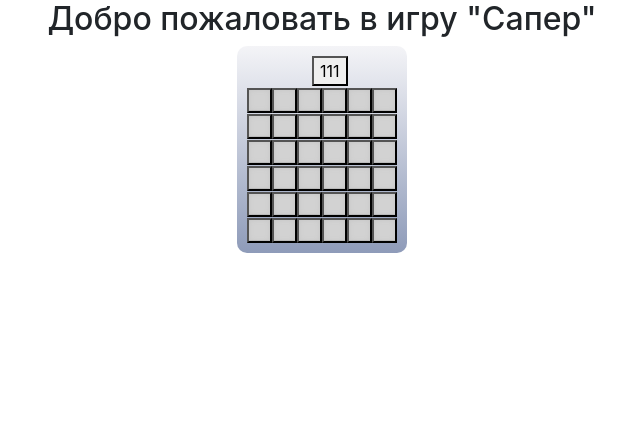
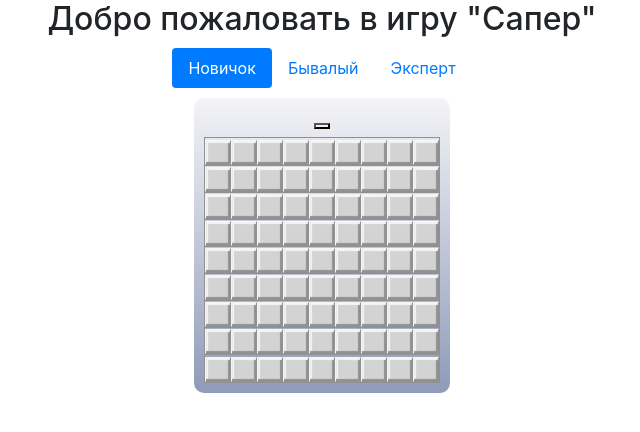
Before and after one commit to Lanven/Sapper_game_react, a React (Create React App) app: page / in a window 1280 px wide. Shown: the top 432 px of the page, without its empty margins (318-958 px from the left). Built offline with nearby package versions, Linux system fonts and the light colour scheme; some icons are missing.

Commit message:
commit dev

```diff
--- a/public/index.html
+++ b/public/index.html
@@ -15,6 +15,7 @@
       user's mobile device or desktop. See https://developers.google.com/web/fundamentals/web-app-manifest/
     -->
     <link rel="manifest" href="%PUBLIC_URL%/manifest.json" />
+    <link href="//netdna.bootstrapcdn.com/bootstrap/3.0.0/css/bootstrap-glyphicons.css" rel="stylesheet">
     <!--
       Notice the use of %PUBLIC_URL% in the tags above.
       It will be replaced with the URL of the `public` folder during the build.
@@ -28,7 +29,7 @@
   </head>
   <body>
     <noscript>You need to enable JavaScript to run this app.</noscript>
-    <div id="root" oncontextmenu="return false;"></div>
+    <div id="root" class="game" oncontextmenu="return false;"></div>
     <!--
       This HTML file is a template.
       If you open it directly in the browser, you will see an empty page.
--- a/src/Board.tsx
+++ b/src/Board.tsx
@@ -17,14 +17,19 @@ type ComponentProps = Partial<MappedStateToProps> & Props;
 
 class Board extends Component <ComponentProps> {
 
-    renderCell(row: any, call: any) {
+     clickCellEvent(event: MouseEvent, row: number, call: number, isOpen: boolean, isFlag: boolean) {
+        let button = event.button;
 
-        const isOpen: boolean = this.props.state.list[row][call].isOpen;
-        const isFlag: boolean = this.props.state.list[row][call].isFlag;
-        const isLastClick: boolean = this.props.state.list[row][call].isLastClick;
-        const isBomb = this.props.state.bombsList ? (this.props.state.bombsList.indexOf(Math.round((row)*this.props.state.height + call + 1)) !== -1) : false;
+        if (!this.props.state.bombsList) {
+            this.props.dispatch(
+                {
+                    type: "FILL_BOARD",
+                    row: row,
+                    call: call
+                }
+            )
+        }
 
-        let changeCell = (button: number) => {
         if (button === 2 && !isOpen) {
             this.props.dispatch(
                 {
@@ -44,26 +49,13 @@ class Board extends Component <ComponentProps> {
                 }
             )
         }
-        }
+    };
 
-        let clickCellEvent = (event: MouseEvent) => {
-            let button = event.button;
-
-            if (!this.props.state.bombsList) {
-                Promise.resolve(this.props.dispatch(
-                    {
-                        type: "FILL_BOARD",
-                        row: row,
-                        call: call
-                    }
-                )).then(
-                    () => changeCell(button)
-                )
-            } else {
-                changeCell(button);
-            }
-
-        };
+    renderCell(row: any, call: any) {
+        const isOpen: boolean = this.props.state.list[row][call].isOpen;
+        const isFlag: boolean = this.props.state.list[row][call].isFlag;
+        const isLastClick: boolean = this.props.state.list[row][call].isLastClick;
+        const isBomb = this.props.state.bombsList ? (this.props.state.bombsList.indexOf(Math.round((row)*this.props.state.height + call + 1)) !== -1) : false;
 
         return <Cell
             value={this.props.state.list[row][call].value}
@@ -71,7 +63,7 @@ class Board extends Component <ComponentProps> {
             isFlag={isFlag}
             isBomb={isBomb}
             isLastClick={isLastClick}
-            onMouseDown={clickCellEvent}
+            onMouseDown={(e: any) => this.clickCellEvent(e, row, call, isOpen, isFlag)}
         />
     }
 
@@ -79,10 +71,10 @@ class Board extends Component <ComponentProps> {
         const list: number[][] = this.props.state.list;
 
         return (
-            <div>
+            <div className="container">
                 {
                     list.map((row, i) => (
-                        <div key={i}>
+                        <div className="column" key={i}>
                             {
                                 row.map((col, j) => (
                                     this.renderCell(i, j)
--- a/src/Cell.tsx
+++ b/src/Cell.tsx
@@ -1,4 +1,5 @@
 import React, {Component} from "react";
+import {Button} from 'react-bootstrap'
 
 interface MyState {
   onMouseDown: any,
@@ -14,6 +15,7 @@ class Cell extends Component <MyState> {
     const classNames = ['cell'];
     if (this.props.isOpen) {
       classNames.push('opened');
+      classNames.push('color'+this.props.value);
     }
     if (this.props.isBomb) {
       classNames.push('bomb');
@@ -25,14 +27,15 @@ class Cell extends Component <MyState> {
       classNames.push('lastClick');
     }
 
-    return <button className={classNames.join(' ')}
-                   onMouseDown={this.props.onMouseDown}
+    return <Button variant="light" className={classNames.join(' ')}
+                   disabled={this.props.isOpen}
+                   onMouseDown={(e: any) => this.props.onMouseDown(e)}
     >
       {
         this.props.isOpen &&
         this.props.value
       }
-    </button>
+    </Button>
   }
 }
 
--- a/src/Game.tsx
+++ b/src/Game.tsx
@@ -3,7 +3,7 @@ import Board from "./Board";
 import {connect} from "react-redux";
 
 import 'bootstrap/dist/css/bootstrap.min.css';
-import {Container, Row, Col} from 'react-bootstrap'
+import {Container, Row, Col, Nav} from 'react-bootstrap'
 
 interface Props {
     dispatch: any,
@@ -18,26 +18,89 @@ type ComponentProps = Partial<MappedStateToProps> & Props;
 
 class Game extends Component <ComponentProps> {
 
+    setGamesParams (height: number, width: number, complexity: number) {
+        this.props.dispatch(
+            {
+                type: "SET_GAME_PARAMS",
+                height: height,
+                width: width,
+                complexity: complexity
+            }
+        );
+
+        this.props.dispatch(
+            {
+                type: "GENERATE_NEW_BOARD"
+            }
+        )
+
+    }
 
 
 
     render() {
+        return(
+            <div>
+                <Nav fill variant="pills" defaultActiveKey="beginner" className="menuButtons">
+                    <Nav.Item>
+                        <Nav.Link eventKey="beginner"
+                                  onClick={() => this.setGamesParams(9,9,10)}>
+                            Новичок
+                        </Nav.Link>
+                    </Nav.Item>
+                    <Nav.Item>
+                        <Nav.Link eventKey="experienced"
+                                  onClick={() => this.setGamesParams(16,16,40)}>
+                            Бывалый
+                        </Nav.Link>
+                    </Nav.Item>
+                    <Nav.Item>
+                        <Nav.Link eventKey="expert"
+                                  onClick={() => this.setGamesParams(16,30,99)}>
+                            Эксперт
+                        </Nav.Link>
+                    </Nav.Item>
+                </Nav>
 
-        return(
-            <div className='board'>
-                <Container>
-                    <Row>
+                <div className='board'>
+                    <Row className="row_header">
                         <Col xs={4}></Col>
                         <Col xs={4}>
-                            <button>111</button>
+                            <button
+                                onClick={ () =>
+                                    this.props.dispatch(
+                                        {
+                                            type: "GENERATE_NEW_BOARD"
+                                        }
+                                    )
+                                }
+                                className="glyphicon glyphicon-refresh">
+                            </button>
                         </Col>
                         <Col xs={4}></Col>
+                    </Row>
 
-                    </Row>
-                </Container>
-                <Board onContextMenu="return false;"/>
+                    <div className="board_container">
+                        <Board onContextMenu="return false;"/>
+                    </div>
+                    <Container>
+                        <Row>
+                            <Col xs={12}>
+                                <div>
+                                    {
+                                        this.props.state.statusGame === 2 &&
+                                            <span>Вы выиграли</span>
+                                    }
+                                    {
+                                        this.props.state.statusGame === 1 &&
+                                            <span>Вы проиграли</span>
+                                    }
+                                </div>
+                            </Col>
+                        </Row>
+                    </Container>
+                </div>
             </div>
-
         )
     }
 }
--- a/src/index.css
+++ b/src/index.css
@@ -12,8 +12,15 @@ code {
     monospace;
 }
 
-h2 {
+.game {
   text-align: center;
+  margin: auto;
+  width: fit-content;
+}
+
+.menuButtons {
+  margin: 10px auto;
+  width: fit-content;
 }
 
 .board {
@@ -25,28 +32,61 @@ h2 {
   width: fit-content;
 }
 
-.cell {
+.row_header {
+  padding-bottom: 5px;
+}
+
+.container {
+  display: table;
+  border-collapse:collapse
+
+}
+.column {
+  display:table-row;
+  border: 1px solid #929191;
+}
+
+.cell, .cell:active, .cell:hover {
   height: 25px;
   width: 25px;
   vertical-align: middle;
-  background: rgb(236, 234, 234) linear-gradient(rgb(210, 210, 210) 95%, rgb(146, 146, 146));
   outline: none;
-  -webkit-box-shadow: inset 0px 0px 5px #c5c5c5;
-  -moz-box-shadow: inset 0px 0px 5px #c5c5c5;
-  box-shadow: inset 0px 0px 5px #c5c5c5;
+  display: table-cell;
+  box-shadow: inset 0px -2px 1px #929191, inset 2px 2px 1px #f5f5f5, inset -2px 0px 1px #929191 !important;
+  background: lightgray;
+  border-radius: 0;
+  border-bottom: 1px solid #929191;
+  border-right: 1px solid #929191;
+  border-left: 1px solid #f5f5f5;
+  border-top: 1px solid #f5f5f5;
 }
+
 
 .cell.flag {
   background: #888585 url("flag.png") no-repeat;
   background-size: cover;
 }
 
-.cell.opened {
-  background-color: #efebeb;
-  background-image: none;
-  webkit-box-shadow: none;
-  -moz-box-shadow: none;
-  box-shadow: none;
+.cell.opened, .cell.opened:hover {
+  background: #efebeb;
+  box-shadow: 0 0 0 1px #ddd inset, 0 0px 0px #fff !important;
+  border: 1px solid #929191;
+}
+
+.cell.opened.color1 {
+  color: blue;
+}
+
+.cell.opened.color2 {
+  color: green;
+}
+
+.cell.opened.color3 {
+  color: red;
+}
+
+.cell.opened.color4 {
+  color: darkblue;
 }
 
 .cell.opened.bomb {
--- a/src/index.tsx
+++ b/src/index.tsx
@@ -11,30 +11,17 @@ import * as serviceWorker from './serviceWorker';
 import {createStore} from "redux";
 import reducerCases from "./reducer";
 
-const store = createStore(reducerCases, {},
+const store = createStore(reducerCases, {statusGame: 0},
     (window as any).__REDUX_DEVTOOLS_EXTENSION_COMPOSE__ && (window as any).__REDUX_DEVTOOLS_EXTENSION_COMPOSE__());
 
 store.dispatch(
     {
-        type: "SET_HEIGHT",
-        value: 6
+        type: "SET_GAME_PARAMS",
+        height: 9,
+        width: 9,
+        complexity: 10
     }
 )
-
-store.dispatch(
-    {
-        type: "SET_WIDTH",
-        value: 6
-    }
-)
-
-store.dispatch(
-    {
-        type: "SET_COMPLEXITY",
-        value: 6
-    }
-)
-
 store.dispatch(
     {
         type: "GENERATE_NEW_BOARD"
--- a/src/reducer.tsx
+++ b/src/reducer.tsx
@@ -2,14 +2,8 @@ const reducerCases = (state: any, action: any) => {
     let newState = Object.assign({}, state);
 
     switch (action.type) {
-        case 'SET_HEIGHT':
-            newState = {...state, height: action.value};
-            break;
-        case  'SET_WIDTH':
-            newState = {...state, width: action.value};
-            break;
-        case 'SET_COMPLEXITY':
-            newState = {...state, complexity: action.value};
+        case 'SET_GAME_PARAMS':
+            newState = {...state, height: action.height, width: action.width, complexity: action.complexity};
             break;
         case 'CLICK_CELL_FLAG': {
             state.list[action.row][action.call].isFlag = !state.list[action.row][action.call].isFlag;
@@ -21,12 +15,14 @@ const reducerCases = (state: any, action: any) => {
             state.list[action.row][action.call].isOpen = true;
             if (state.bombsList.indexOf(Math.round((action.row) * state.height + action.call + 1)) !== -1) {
                 alert('BOOM!!!');
+                state.statusGame = 1;
                 state.list[action.row][action.call].isLastClick = true;
                 state.list.map((o: any, i: number) => o.map((item: any) => item.isOpen = true))
             } else {
-                let openNearNullCell = function (row: number, call: number) {
+                const openNearNullCell = function (row: number, call: number) {
                     for (let i: number = Math.max(row - 1, 0); i <= Math.min(row + 1, (state.height - 1)); i++) {
                         for (let j: number = Math.max(call - 1, 0); j <= Math.min(call + 1, (state.width - 1)); j++) {
+                            let ll = state.bombsList.indexOf(Math.round((i) * state.height + j + 1))
                             if ((state.bombsList.indexOf(Math.round((i) * state.height + j + 1)) === -1) && state.list[i][j].isOpen === false && state.list[i][j].isFlag === false) {
                                 state.list[i][j].isOpen = true;
                                 if (state.list[i][j].value) {
@@ -40,7 +36,7 @@ const reducerCases = (state: any, action: any) => {
 
                 openNearNullCell(action.row, action.call);
 
-                let checkIsWinner = function(row: number, call: number) {
+                const checkIsWinner = function(row: number, call: number) {
                     let isWinner = true;
                     for (let i: number = 0; i < state.height; i++) {
                         for (let j: number = 0; j < state.width; j++) {
@@ -51,7 +47,7 @@ const reducerCases = (state: any, action: any) => {
                         }
                     }
                     if (isWinner) {
-                        alert("Вы выиграли!!!")
+                        state.statusGame = 2;
                         for (let i: number = 0; i < state.height; i++) {
                             for (let j: number = 0; j < state.width; j++) {
                                 if (state.list[i][j].isOpen === false) {
@@ -65,7 +61,7 @@ const reducerCases = (state: any, action: any) => {
                 checkIsWinner(action.row, action.call);
             }
 
-            newState = {...state, list: state.list};
+            newState = {...state, list: state.list, statusGame: state.statusGame};
             break;
         }
         case 'GENERATE_NEW_BOARD': {
@@ -84,7 +80,7 @@ const reducerCases = (state: any, action: any) => {
                 }
             }
 
-            newState = {...state, list: list};
+            newState = {...state, list: list, bombsList: null, statusGame: 0};
             break;
         }
         case 'FILL_BOARD': {
@@ -92,7 +88,7 @@ const reducerCases = (state: any, action: any) => {
             let bombsList: any = [];
             let cellClick = Math.round((action.row) * state.height + action.call + 1)
 
-            while (bombsList.length <= state.complexity) {
+            while (bombsList.length < state.complexity) {
                 let randomNumber = Math.ceil(Math.random() * state.height * state.width);
                 let found = false;
                 if (randomNumber === cellClick) {
@@ -110,7 +106,7 @@ const reducerCases = (state: any, action: any) => {
                 }
             }
 
-            let getCellValue = function (row: number, call: number) {
+            const getCellValue = function (row: number, call: number) {
                 let cellValue: any = null;
                 for (let i: number = Math.max(row - 1, 0); i <= Math.min(row + 1, (state.height - 1)); i++) {
                     for (let j: number = Math.max(call - 1, 0); j <= Math.min(call + 1, (state.width - 1)); j++) {
```
Lines whose indentation alone changed are shown as unchanged.
